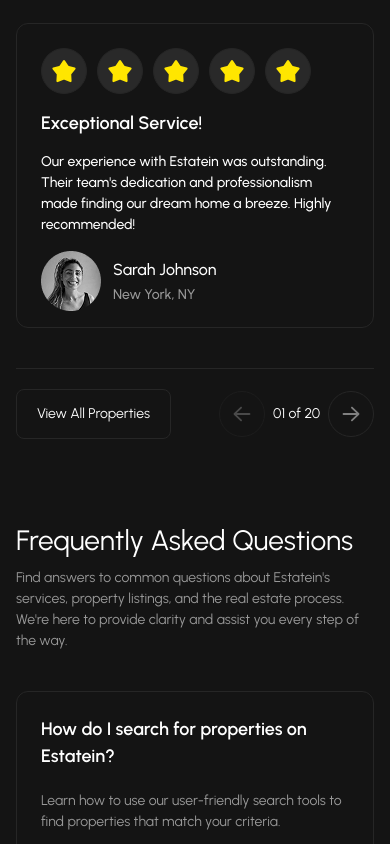
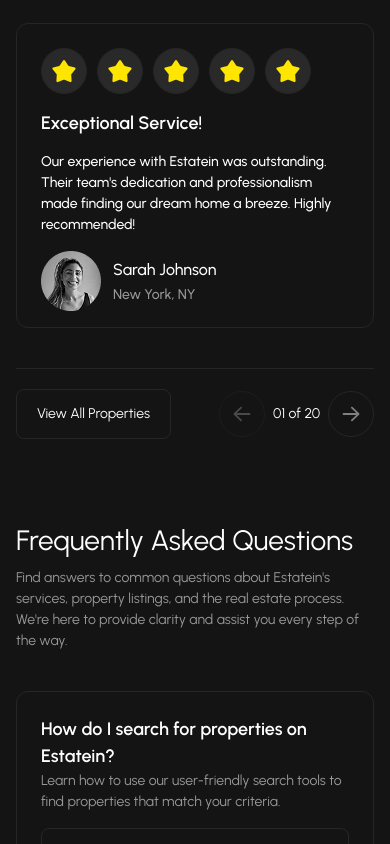
Before and after one commit to sepehrsharafi/estatein, a Next.js app: page / in a window 390 px wide. Shown: the part 2455-3299 px from the top of the page. Built offline with nearby package versions, Linux system fonts and the light colour scheme.

Commit message:
fix(css): fix small css issue

```diff
--- a/src/app/ui/root-layout/Slider/Cards/asked-questions-cards.tsx
+++ b/src/app/ui/root-layout/Slider/Cards/asked-questions-cards.tsx
@@ -1,6 +1,3 @@
-import Image from "next/image";
-import Link from "next/link";
-import Badge from "../badge";
 import Button from "../../button";
 import { AskedQuestionsCard } from "@/mock/asked-question";
 
@@ -10,7 +7,7 @@
   card: AskedQuestionsCard;
 }) => {
   return (
-    <article className="flex flex-col gap-5 p-6 justify-between rounded-xl bg-[#141414]  border-[#262626] border-[1px] hover:bg-[#292929] text-white w-full md:h-[262px]">
+    <article className="flex flex-col p-6 justify-between rounded-xl bg-[#141414]  border-[#262626] border-[1px] hover:bg-[#292929] text-white w-full md:h-[262px]">
       <h3 className="text-[18px] font-semibold md:text-[20px] xl:txt-[24px] ">
         {card.title}
       </h3>
```
